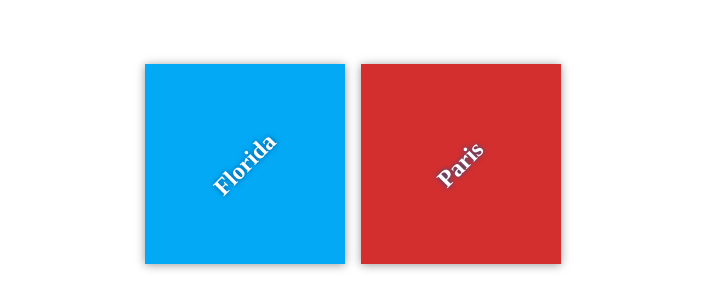
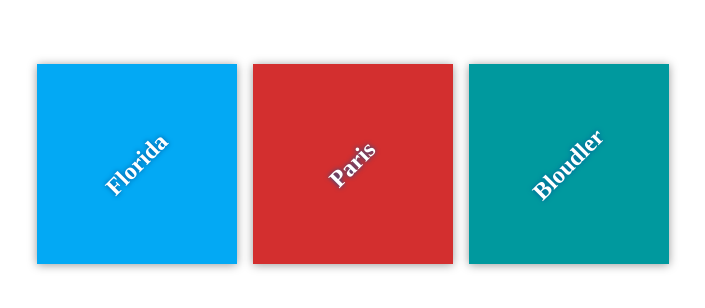
Before and after one commit to mariacestari/my-travel-plans, a plain HTML site: page index.html in a window 1280 px wide. Shown: the part 236-544 px from the top of the page, without its empty margins (287-992 px from the left). Drawn offline with Linux system fonts and the light colour scheme; files that its build step writes are made by us from their sources.

Commit message:
Add destination Bouldler

```diff
--- a/app.css
+++ b/app.css
@@ -58,3 +58,7 @@
 #paris {
     background-color: #d32f2f;
 }
+
+#boudler {
+    background-color: #00999E;
+}
--- a/index.html
+++ b/index.html
@@ -17,6 +17,9 @@
             <div class="destination" id="paris">
                 <h2>Paris</h2>
             </div>
+            <div class="destination" id="boudler">
+                <h2>Bloudler</h2>
+            </div>
         </div>
     </div>
 
```
